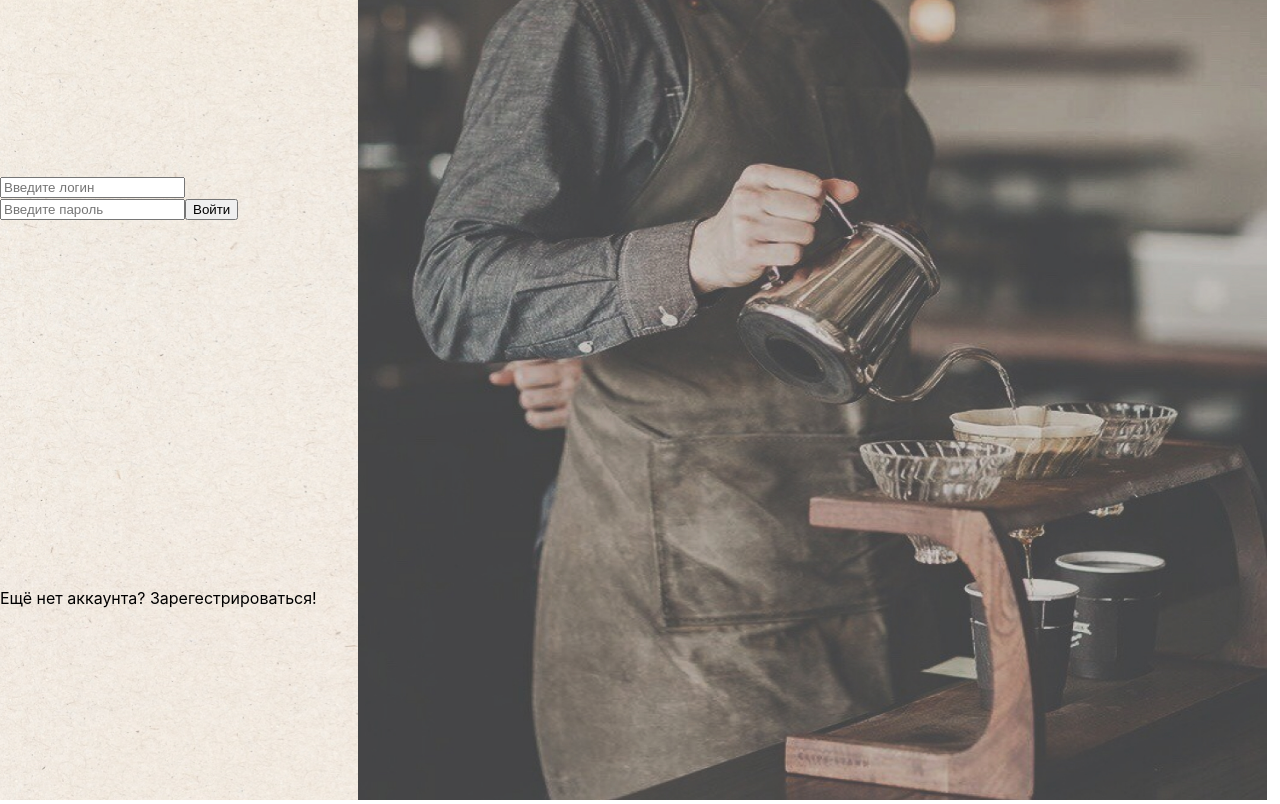
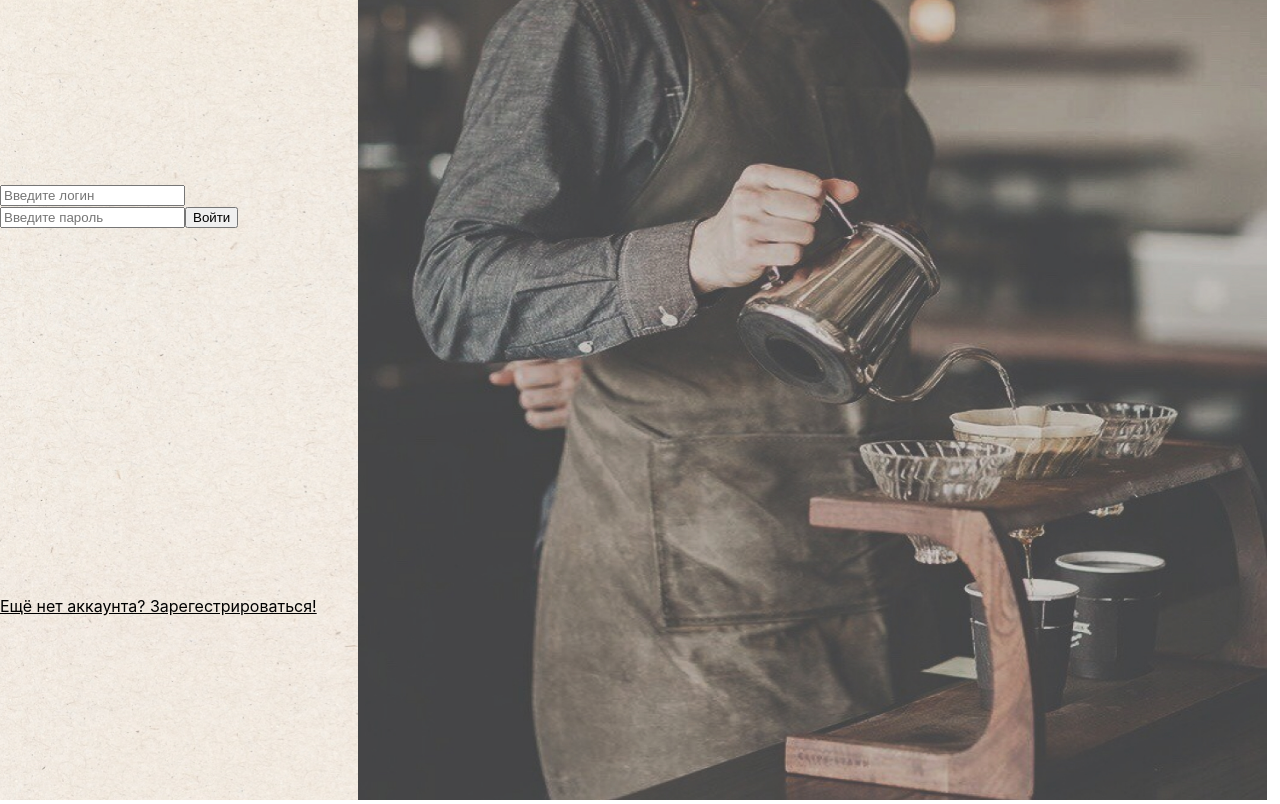
Before and after one commit to BornOfTheMoon/Coffee, a React (Create React App) app: page /login in a window 1280 px wide. Built offline with nearby package versions, Linux system fonts and the light colour scheme.

Commit message:
added redirect in login and register pages

```diff
--- a/src/components/Login/Login.js
+++ b/src/components/Login/Login.js
@@ -1,4 +1,5 @@
 import styles from "./Login.module.css"
+import {NavLink} from "react-router-dom";
 
 function Login() {
     return (
@@ -18,7 +19,7 @@ function Login() {
                     Войти
                 </button>
             </form>
-            <p>Ещё нет аккаунта? Зарегестрироваться!</p>
+            <NavLink to="/register" className={styles.login__link}>Ещё нет аккаунта? Зарегестрироваться!</NavLink>
         </div>
     )
 }
--- a/src/components/Login/Login.module.css
+++ b/src/components/Login/Login.module.css
@@ -7,3 +7,8 @@
     height: 100vh;
     position: fixed;
 }
+
+.login__link {
+    color: black;
+    /*text-decoration: none;*/
+}
--- a/src/components/Register/Register.js
+++ b/src/components/Register/Register.js
@@ -1,4 +1,5 @@
 import styles from "./Register.module.css"
+import {NavLink} from "react-router-dom";
 
 function Register() {
     return (
@@ -23,7 +24,7 @@ function Register() {
                     Войти
                 </button>
             </form>
-            <p>Уже есть аккаунт? Войти!</p>
+            <NavLink to="/login" className={styles.register__link}>Уже есть аккаунт? Войти!</NavLink>
         </div>
     )
 }
--- a/src/components/Register/Register.module.css
+++ b/src/components/Register/Register.module.css
@@ -7,3 +7,8 @@
     height: 100vh;
     position: fixed;
 }
+
+.register__link {
+    color: black;
+    /*text-decoration: none;*/
+}
```
